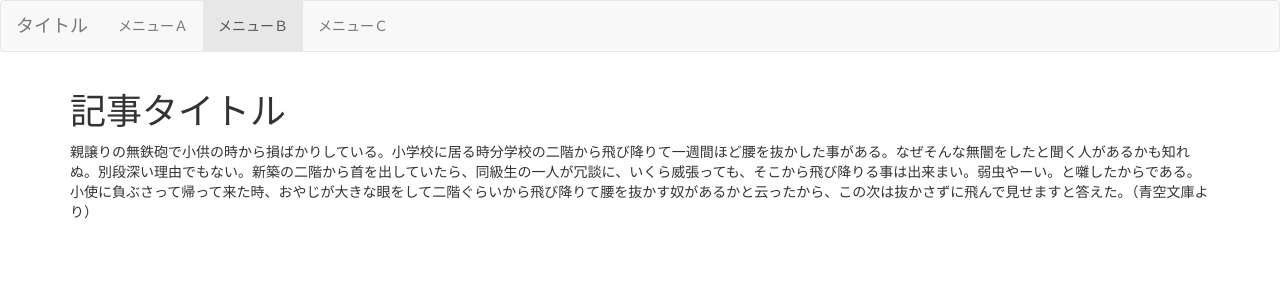
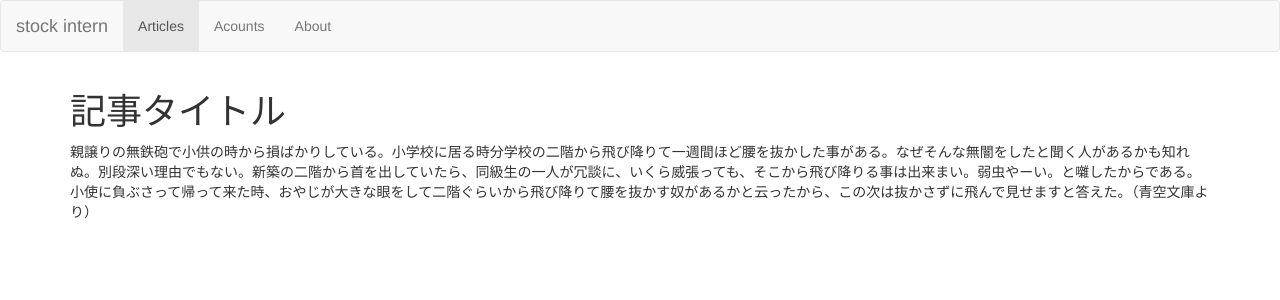
Before and after one commit to kure-kosen/stock_intern, a Django app: page /articles/ in a window 1280 px wide. Shown: the top 300 px of the page. Run offline with Django 3.2, Linux system fonts and the light colour scheme; some libraries are stand-ins or nearby versions.

Commit message:
Rename navbar

```diff
--- a/templates/articles/index.html
+++ b/templates/articles/index.html
@@ -17,14 +17,14 @@
                 <span class="icon-bar"></span>
                 <span class="icon-bar"></span>
             </button>
-            <a class="navbar-brand" href="#">タイトル</a>
+            <a class="navbar-brand" href="#">stock intern</a>
         </div>
 
         <div class="collapse navbar-collapse" id="navbarEexample1">
             <ul class="nav navbar-nav">
-                <li><a href="#">メニューＡ</a></li>
-                <li class="active"><a href="#">メニューＢ</a></li>
-                <li><a href="#">メニューＣ</a></li>
+                <li class="active"><a href="#">Articles</a></li>
+                <li><a href="#">Acounts</a></li>
+                <li><a href="#">About</a></li>
             </ul>
         </div>
     </div>
```
